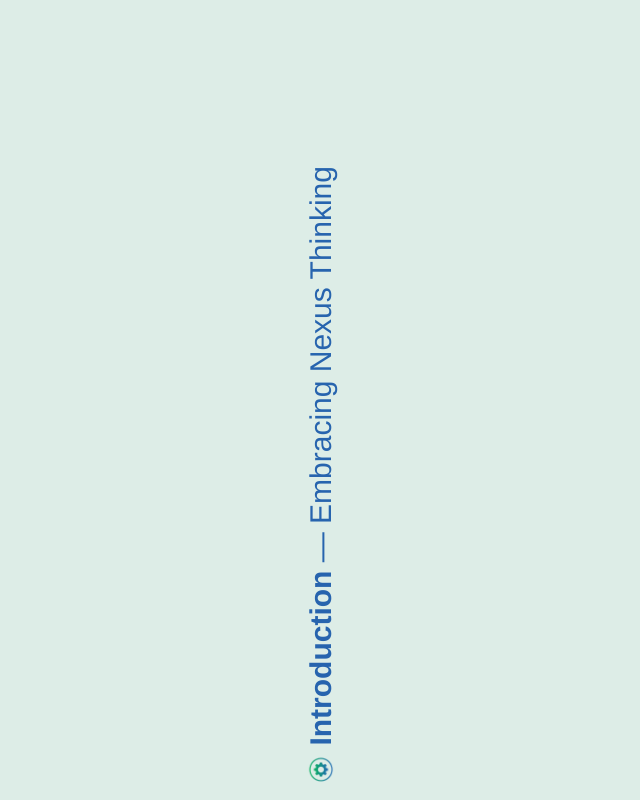
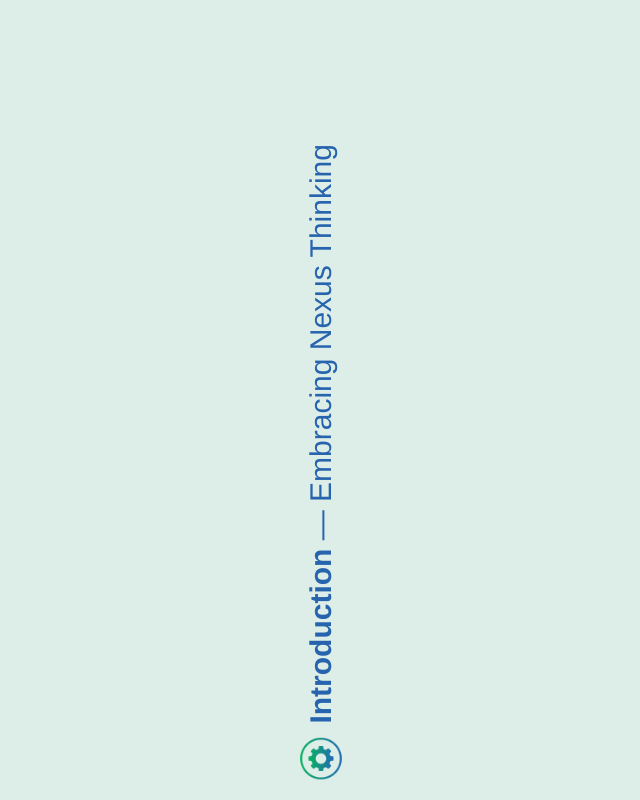
Before and after one commit to Will-F-Ries/vertical-text, a plain HTML site: page index.html in a window 1280 px wide. Shown: the whole page, without its empty margins (319-959 px from the left). Drawn offline with Linux system fonts and the light colour scheme.

Commit message:
Update index.html

```diff
--- a/index.html
+++ b/index.html
@@ -30,7 +30,7 @@
     }
 
     .icon {
-      width: 28px;
+      width: 50px;
       height: auto;
     }
 
```
